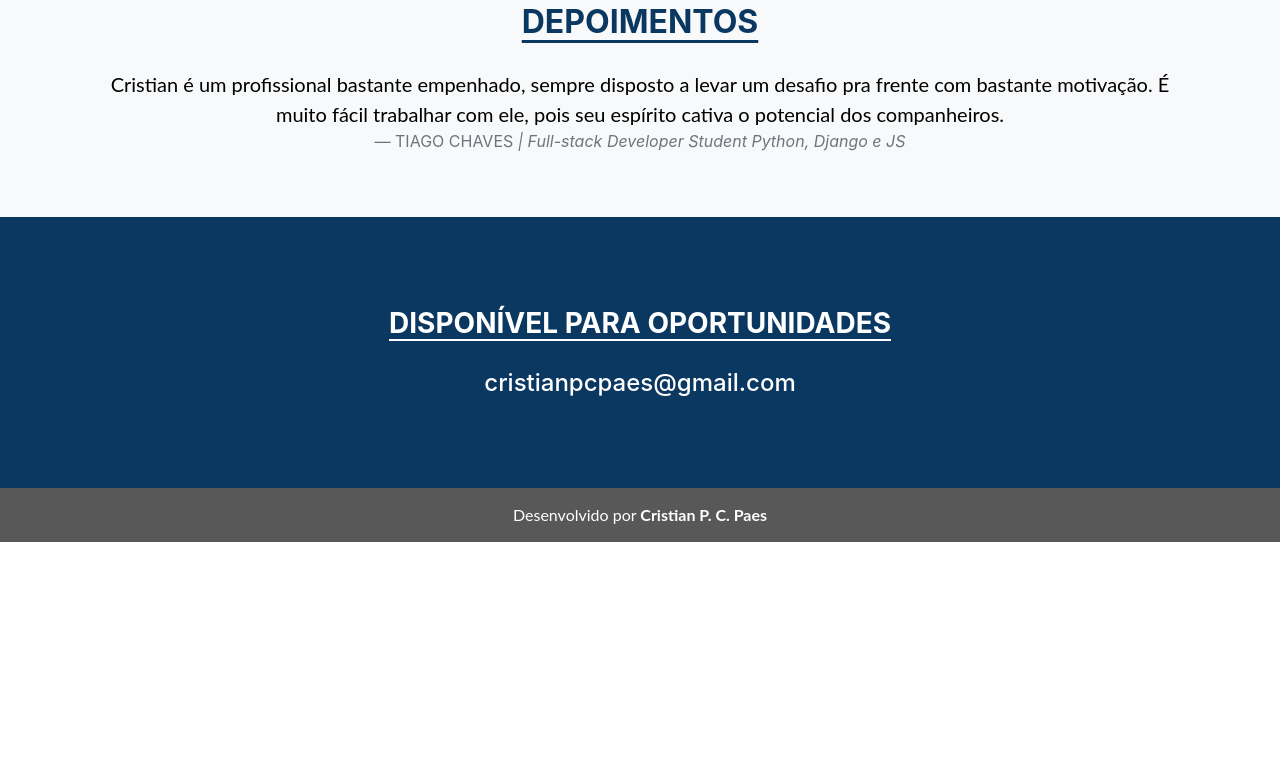
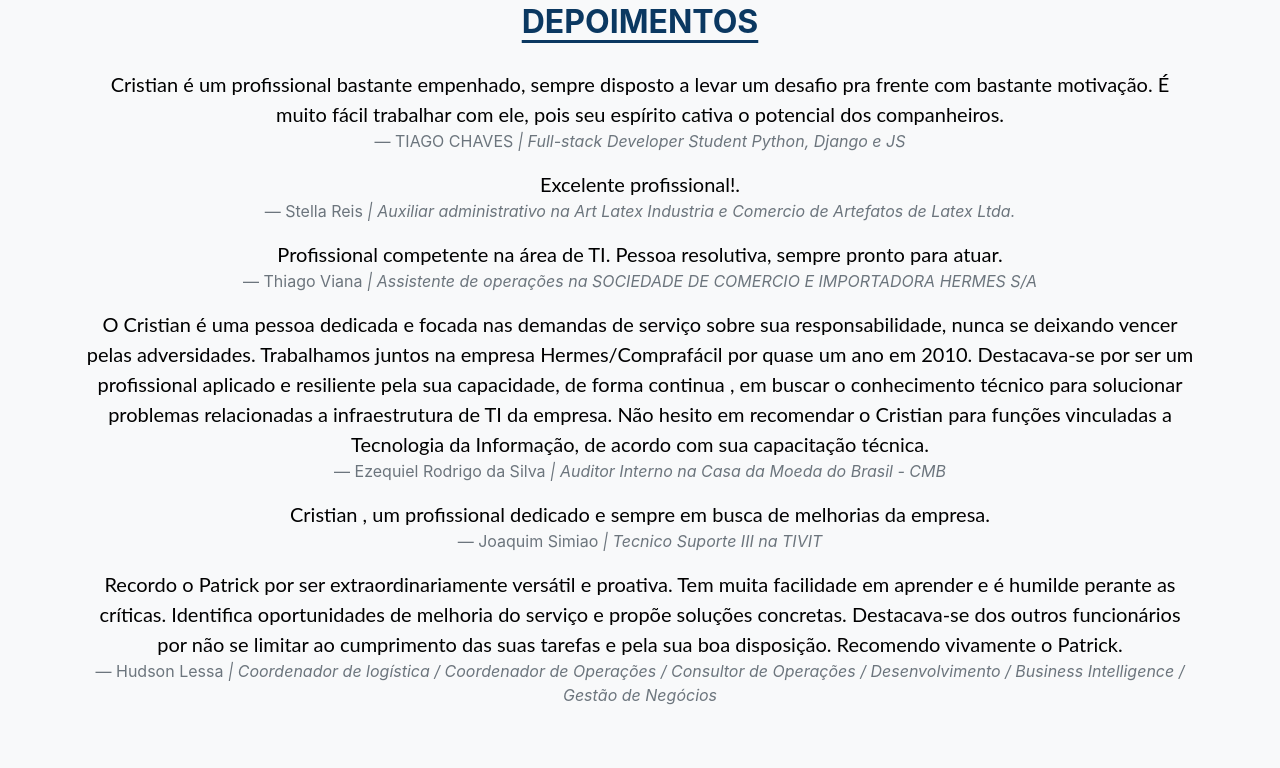
Before and after one commit to cristianpaes/portfolio_cristian, a plain HTML site: page index.html in a window 1280 px wide. Shown: the part 1980-2748 px from the top of the page. Before the commit the page ends 2522 px from the top, so only its background shows below. Drawn offline with nearby package versions, Linux system fonts and the light colour scheme.

Commit message:
Atualizado

```diff
--- a/index.html
+++ b/index.html
@@ -197,7 +197,42 @@
                     <p class="mb-0">
                         Cristian é um profissional bastante empenhado, sempre disposto a levar um desafio pra frente com bastante motivação. É muito fácil trabalhar com ele, pois seu espírito cativa o potencial dos companheiros.
                 	</p>
-                    <footer class="blockquote-footer">TIAGO CHAVES <cite title="Source Title">| Full-stack Developer Student Python, Django e JS</cite>
+                    <footer class="blockquote-footer">TIAGO CHAVES<cite title="Source Title"> | Full-stack Developer Student Python, Django e JS</cite>
+                    </footer>
+                </blockquote>
+                <blockquote class="blockquote text-center">
+                    <p class="mb-0">
+                        Excelente profissional!.
+                	</p>
+                    <footer class="blockquote-footer">Stella Reis<cite title="Source Title"> | Auxiliar administrativo na Art Latex Industria e Comercio de Artefatos de Latex Ltda.</cite>
+                    </footer>
+                </blockquote>
+                <blockquote class="blockquote text-center">
+                    <p class="mb-0">
+                        Profissional competente na área de TI. Pessoa resolutiva, sempre pronto para atuar.
+                	</p>
+                    <footer class="blockquote-footer">Thiago Viana<cite title="Source Title"> | Assistente de operações na SOCIEDADE DE COMERCIO E IMPORTADORA HERMES S/A</cite>
+                    </footer>
+                </blockquote>
+                <blockquote class="blockquote text-center">
+                    <p class="mb-0">
+                        O Cristian é uma pessoa dedicada e focada nas demandas de serviço sobre sua responsabilidade, nunca se deixando vencer pelas adversidades. Trabalhamos juntos na empresa Hermes/Comprafácil por quase um ano em 2010. Destacava-se por ser um profissional aplicado e resiliente pela sua capacidade, de forma continua , em buscar o conhecimento técnico para solucionar problemas relacionadas a infraestrutura de TI da empresa. Não hesito em recomendar o Cristian para funções vinculadas a Tecnologia da Informação, de acordo com sua capacitação técnica.
+                	</p>
+                    <footer class="blockquote-footer">Ezequiel Rodrigo da Silva<cite title="Source Title"> | Auditor Interno na Casa da Moeda do Brasil - CMB</cite>
+                    </footer>
+                </blockquote>
+                <blockquote class="blockquote text-center">
+                    <p class="mb-0">
+                        Cristian , um profissional dedicado e sempre em busca de melhorias da empresa.
+                	</p>
+                    <footer class="blockquote-footer">Joaquim Simiao<cite title="Source Title"> | Tecnico Suporte III na TIVIT</cite>
+                    </footer>
+                </blockquote>
+                <blockquote class="blockquote text-center">
+                    <p class="mb-0">
+                        Recordo o Patrick por ser extraordinariamente versátil e proativa. Tem muita facilidade em aprender e é humilde perante as críticas. Identifica oportunidades de melhoria do serviço e propõe soluções concretas. Destacava-se dos outros funcionários por não se limitar ao cumprimento das suas tarefas e pela sua boa disposição. Recomendo vivamente o Patrick.
+                	</p>
+                    <footer class="blockquote-footer">Hudson Lessa<cite title="Source Title"> | Coordenador de logística / Coordenador de Operações / Consultor de Operações / Desenvolvimento / Business Intelligence / Gestão de Negócios</cite>
                     </footer>
                 </blockquote>
             </div>
```
